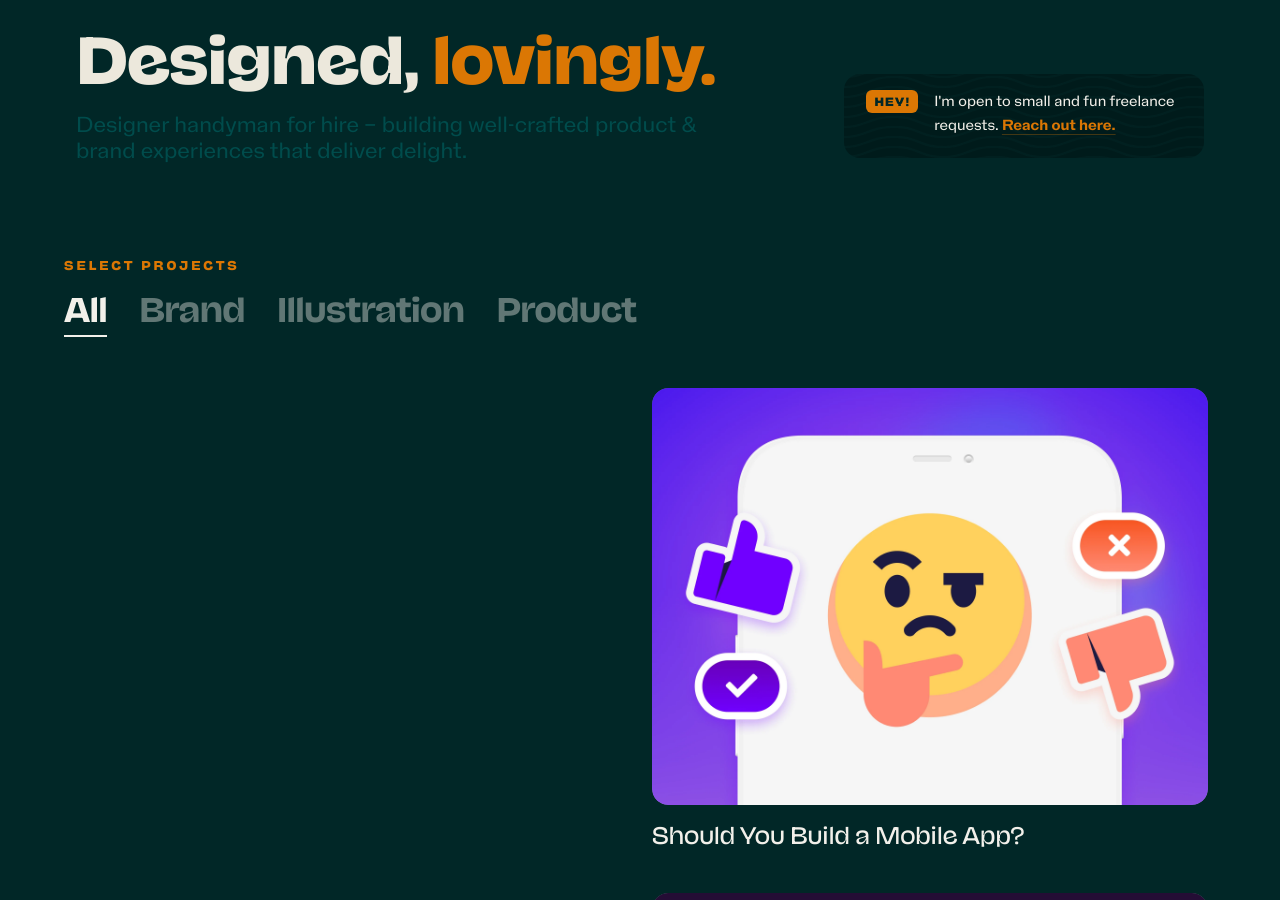
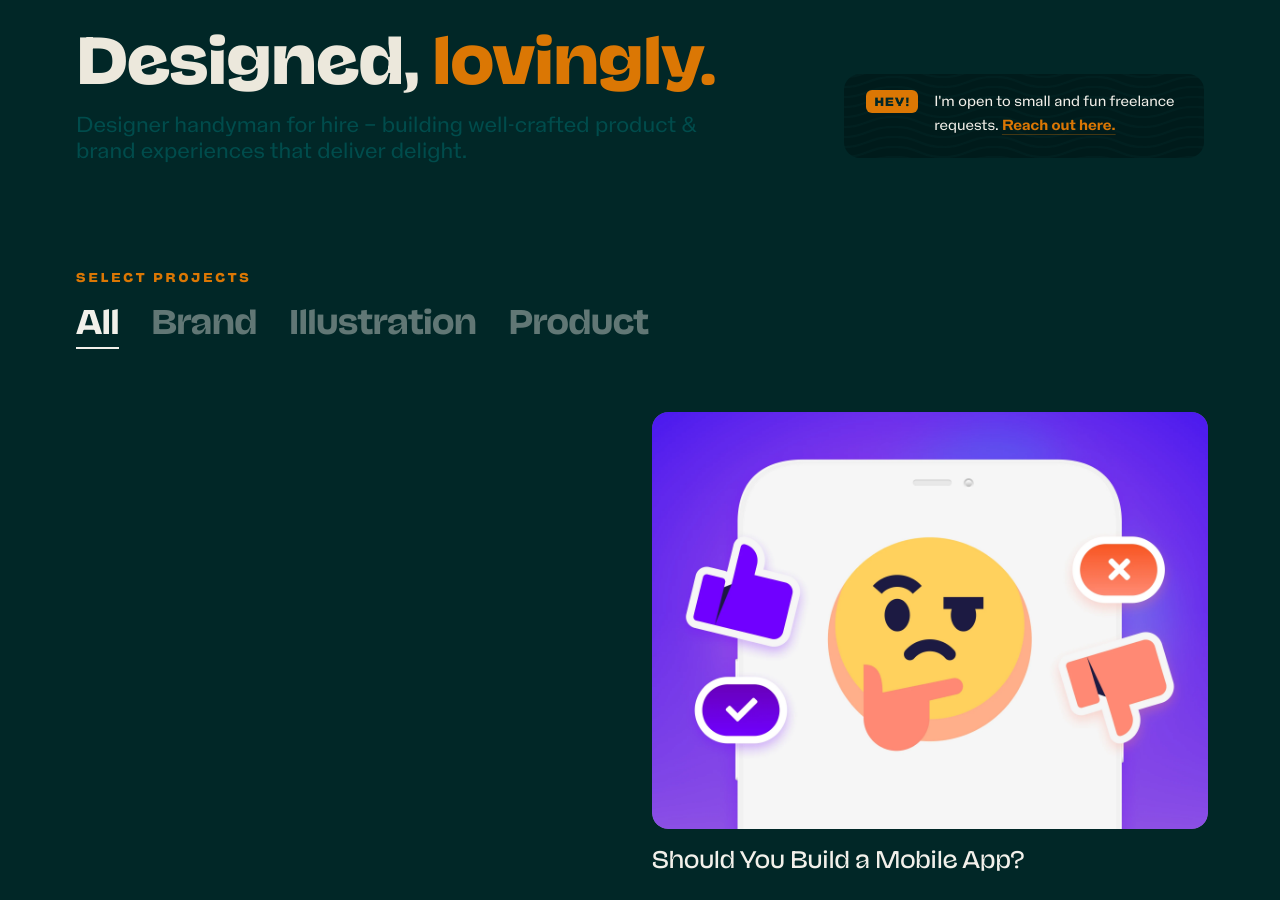
Before and after one commit to ehyleong/ehyleong.github.io, a Jekyll site: the page built from index.html, in a window 1280 px wide and 900 px high, scrolled down 1058 px. Built offline with Jekyll 4.4.1, drawn with Linux system fonts in a browser that asks for light colours; nearby versions of some CDN libraries; comment, search, counter and statistics services are not loaded.

Commit message:
Update filter padding

```diff
--- a/_includes/thumbnails.html
+++ b/_includes/thumbnails.html
@@ -8,7 +8,7 @@
           <div class="callout"><span class="callout-label">Hey!</span><p class="beige"><small> I'm open to small and fun freelance requests. <a href="/contact" class="inline-link"><strong>Reach&nbsp;out&nbsp;here.</strong></a></small></p></div>
       </div>
     <div class="row filter-container">
-      <div class="col-12">
+      <div class="col-lg-12 col-md-12 col-sm-12 col-xs-12">
         <h5>Select Projects</h5>
         <div class="filter-buttons">
           <button class="filter-btn active" data-filter="all">All</button>
```
